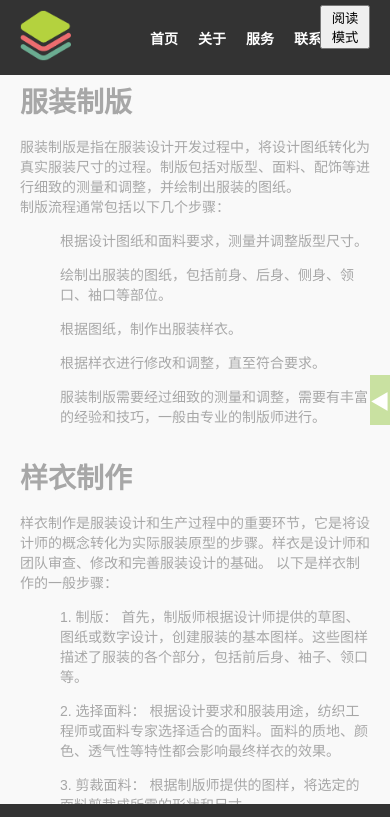
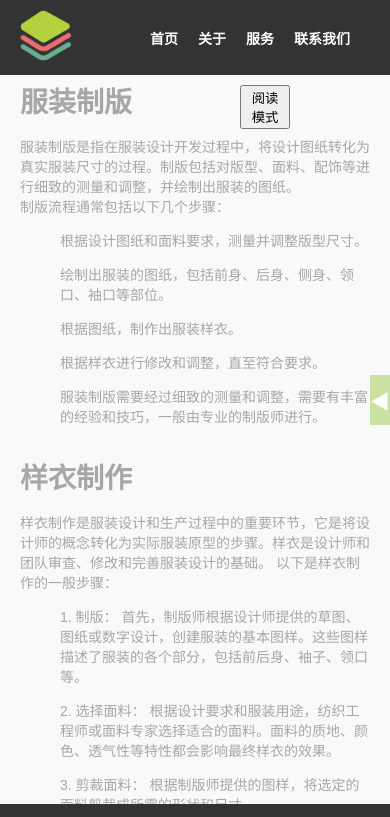
Before and after one commit to vogana/clothing, a plain HTML site: page index.html in a window 390 px wide. Both pictures are taken after a click on the button "阅读模式". Shown: the top 817 px of the page. Drawn offline with Linux system fonts and the light colour scheme.

Commit message:
clothing

```diff
--- a/css/stylesb.css
+++ b/css/stylesb.css
@@ -12,23 +12,3 @@
     right: 100px;
     transform: translate(0, -50%);
 }
-
-/* 平板设备 */
-@media (max-width: 768px) {
-    .nav-container {
-        /* 在平板设备上应用的样式 */
-        top: 50px;
-        right: 50px;
-        /* 可以根据需要修改其他样式 */
-    }
-}
-
-/* 手机设备 */
-@media (max-width: 480px) {
-    .nav-container {
-        /* 在手机设备上应用的样式 */
-        top: 20px;
-        right: 20px;
-        /* 可以根据需要修改其他样式 */
-    }
-}
--- a/js/scriptb.js
+++ b/js/scriptb.js
@@ -1,23 +1,25 @@
-// 获取按钮元素
+// 当文档加载完成时执行
+document.addEventListener("DOMContentLoaded", function () {
+    // 获取切换颜色按钮和文档主体元素
     const changeColorBtn = document.getElementById("changeColorBtn");
+    const body = document.body;
 
-// 定义一组适合阅读的背景颜色
+    // 添加点击事件监听器，切换背景颜色
+    changeColorBtn.addEventListener("click", changeBackgroundColor);
+
+    // 切换背景颜色函数
+    function changeBackgroundColor() {
+        // 定义一组颜色
         const colors = [
             "#CCE8CF",
             "#C7EDCC",
             "#6E7B6C",
             "#E3EDCD"
         ];
-
-// 为按钮添加点击事件监听器
-changeColorBtn.addEventListener("click", changeBackgroundColor);
-
-// 点击按钮时切换背景颜色
-function changeBackgroundColor() {
-    // 随机选择颜色数组中的一个索引
+        // 随机选择一个颜色
         const randomIndex = Math.floor(Math.random() * colors.length);
-    // 获取随机选择的颜色
         const randomColor = colors[randomIndex];
-    // 将页面的背景颜色设置为随机颜色
-    document.body.style.backgroundColor = randomColor;
+        // 设置文档主体的背景颜色
+        body.style.backgroundColor = randomColor;
     }
+});
```
Also changed, not shown: TMPm3t6sd.htm (renamed from TMP1rb1dv8.htm, +4 -2 lines), index.html (+3 -1 lines). Lines whose indentation alone changed are shown as unchanged.
